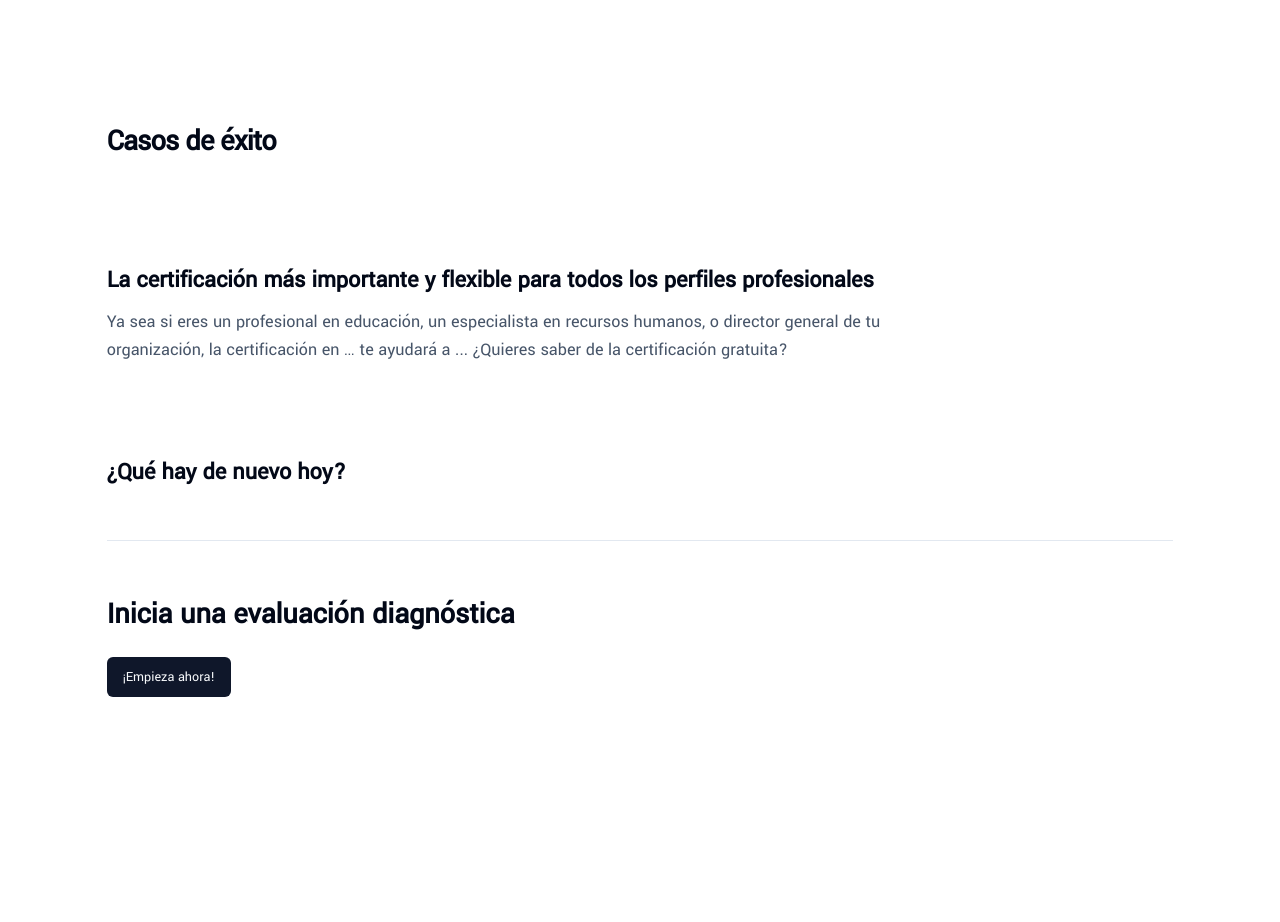
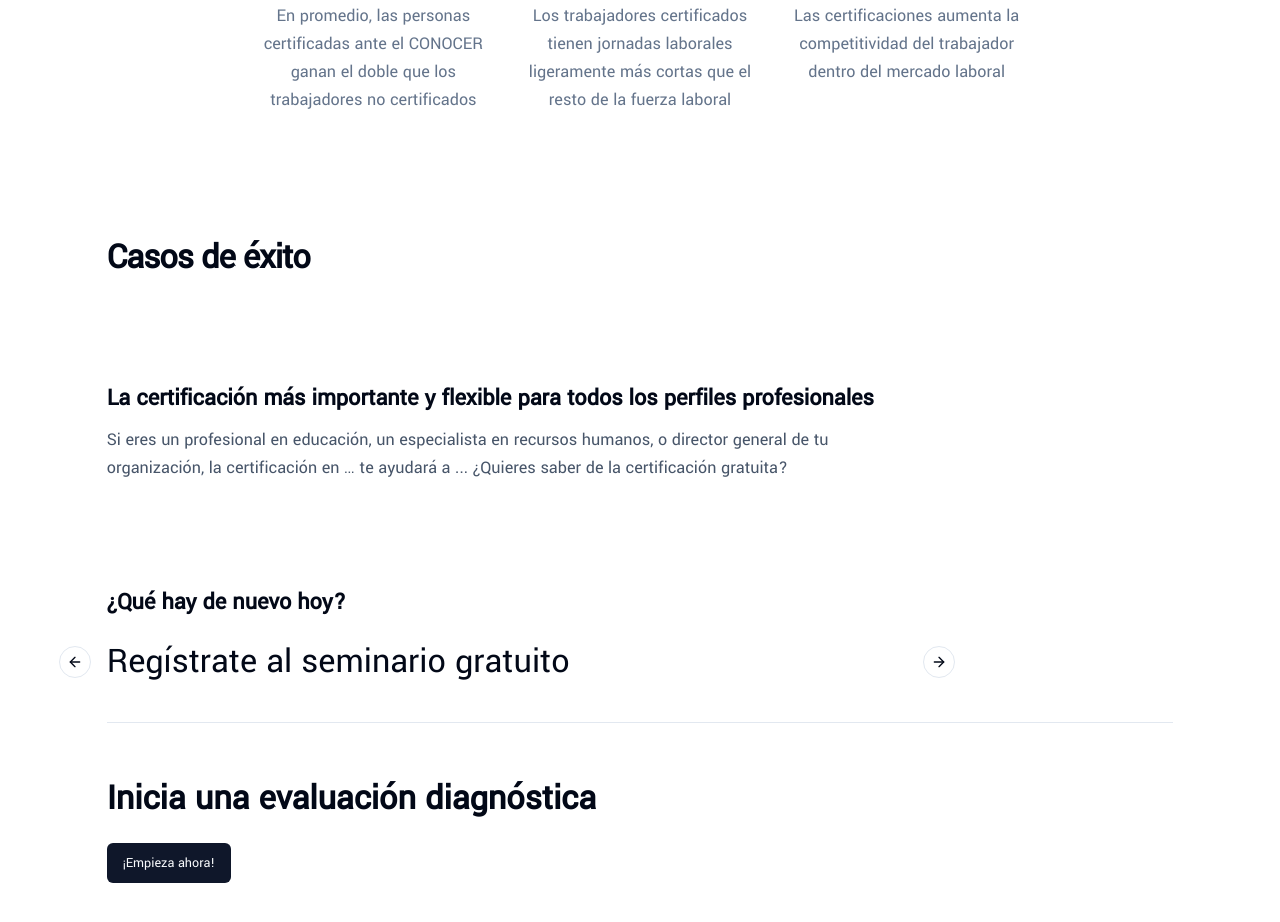
Before and after one commit to esphiritu/centro-evaluacion, a Next.js app: page / in a window 1280 px wide. Shown: the part 688-1610 px from the top of the page. Before the commit the page ends 1433 px from the top, so only its background shows below. Built offline with nearby package versions, Linux system fonts and the light colour scheme.

Commit message:
As the previos commit, I added some components to the -certificaciones y home- pages, specially new icons, a carrousel. Again, Navbar needs to be tested and adapted to mobile devices

```diff
--- a/package.json
+++ b/package.json
@@ -15,6 +15,7 @@
     "@radix-ui/react-slot": "^1.0.2",
     "class-variance-authority": "^0.7.0",
     "clsx": "^2.1.1",
+    "embla-carousel-react": "^8.1.3",
     "lucide-react": "^0.378.0",
     "next": "14.2.3",
     "next-themes": "^0.3.0",
--- a/src/app/page.js
+++ b/src/app/page.js
@@ -1,6 +1,14 @@
 import Link from "next/link";
 import Users from "../lib/jsonplaceholder/Users";
 import { Button, buttonVariants } from "@/components/ui/button";
+import { CircleDollarSign, HandshakeIcon, Key } from "lucide-react";
+import {
+  Carousel,
+  CarouselContent,
+  CarouselItem,
+  CarouselNext,
+  CarouselPrevious,
+} from "@/components/ui/carousel"
 
 const benefits = [
   // {
@@ -12,19 +20,19 @@ const benefits = [
   {
     title: "Accede a mejores salarios",
     description: "En promedio, las personas certificadas ante el CONOCER ganan el doble que los trabajadores no certificados ",
-    icon: "pending",
+    icon: <CircleDollarSign size={42} className="m-auto" />,
     id: "ams",
   },
   {
     title: "Mejora tus condiciones laborales",
     description: "Los trabajadores certificados tienen jornadas laborales ligeramente más cortas que el resto de la fuerza laboral",
-    icon: "pending",
+    icon: <HandshakeIcon size={42} className="m-auto" />,
     id: "mcl",
   },
   {
     title: "Encuentra mejores oportunidades",
     description: "Las certificaciones aumenta la competitividad del trabajador dentro del mercado laboral",
-    icon: "pending",
+    icon: <Key size={42} className="m-auto" />,
     id: "emo",
   },
 ]
@@ -33,8 +41,8 @@ export default function Home({ Component, pageProps }) {
   return (
     <>
       <main className="w-full lg:w-5/6 m-auto">
-        <section className="py-10 px-5 flex flex-col gap-8 items-center">
-          <h1 className="scroll-m-20 text-4xl font-extrabold tracking-tight lg:text-5xl py-1">Lleva tu vida profesional al éxito</h1>
+        <section className="py-10 px-5 flex flex-col gap-8 items-center h-3/4">
+          <h1 className="scroll-m-20 text-5xl font-extrabold tracking-tight lg:text-5xl py-1">Lleva tu vida profesional al éxito</h1>
           <p className="text-2xl text-slate-600">Impulsa tu carrera y respalda tu experiencia con certificaciones oficiales</p>
           <div>
             <Link href="./proyecto" className={buttonVariants({ variant: "outline" })}>Comienza ahora</Link>
@@ -43,33 +51,47 @@ export default function Home({ Component, pageProps }) {
         </section>
         <section className="py-10">
           <h2 className="scroll-m-20 text-3xl font-extrabold tracking-tight lg:text-4xl py-3 text-center">Beneficios de la certificación</h2>
-          <p className="text-2xl text-muted-foreground text-center">Las certificaciones permiten demostrar su habilidad para realizar tareas y funciones específicas a un alto nivel de rendimiento</p>
+          <p className="text-2xl text-muted-foreground text-center py-5">Las certificaciones permiten demostrar su habilidad para realizar tareas y funciones específicas a un alto nivel de rendimiento</p>
           <div className="flex flex-col sm:flex-col lg:flex-row justify-center items-baseline">
             {benefits.map((benefit => {
               return (
                 <div className="py-8 px-5 w-full lg:w-1/4" key={benefit.id}>
-                  <h3 className="text-2xl font-light text-center">{benefit.title}</h3>
+                  {benefit.icon}
+                  <h3 className="text-2xl font-light text-center mt-8">{benefit.title}</h3>
                   <p className="text-lg text-muted-foreground text-center">{benefit.description}</p>
                 </div>
-                )}
-              ))
+              )
+            }
+            ))
             }
           </div>
         </section>
         <section className="py-10 w-3/4">
-          <h2 className="scroll-m-20 text-3xl font-extrabold tracking-tight lg:text-3xl py-3">Casos de éxito</h2>
+          <h2 className="scroll-m-20 text-3xl font-extrabold tracking-tight lg:text-4xl py-3">Casos de éxito</h2>
         </section>
         <section className="py-10 w-3/4">
-          <h4 className="scroll-m-20 text-2xl font-bold tracking-normal lg:text-2xl py-3">La certificación más importante y flexible para todos los perfiles profesionales</h4>
-          <p className="text-lg text-slate-600">Ya sea si eres un profesional en educación, un especialista en recursos humanos, o director general de tu organización, la certificación en … te ayudará a ... ¿Quieres saber de la certificación gratuita?</p>
+          <h4 className="scroll-m-20 text-4xl font-bold tracking-normal lg:text-2xl py-3">La certificación más importante y flexible para todos los perfiles profesionales</h4>
+          <p className="text-lg text-slate-600">Si eres un profesional en educación, un especialista en recursos humanos, o director general de tu organización, la certificación en … te ayudará a ... ¿Quieres saber de la certificación gratuita?</p>
         </section>
         <section className="py-10 w-3/4">
-          <h3 className="scroll-m-20 text-2xl font-bold tracking-normal lg:text-2xl py-3">¿Qué hay de nuevo hoy?</h3>
+          <h3 className="scroll-m-20 text-2xl font-bold tracking-normal lg:text-2xl my-6">¿Qué hay de nuevo hoy?</h3>
+          <Carousel opts={{
+            align: "center",
+            loop: true,
+          }}>
+            <CarouselContent>
+              <CarouselItem><h1 className="text-4xl">Regístrate al seminario gratuito</h1></CarouselItem>
+              <CarouselItem><h1 className="text-4xl">Descarga la guía del candidato</h1></CarouselItem>
+              <CarouselItem><h1 className="text-4xl">Asiste al evento presencial</h1></CarouselItem>
+            </CarouselContent>
+            <CarouselPrevious />
+            <CarouselNext />
+          </Carousel>
         </section>
         {/* <Users/> */}
         <hr />
         <section className="py-10 w-3/4">
-          <h1 className="text-3xl font-bold py-4">Inicia una evaluación diagnóstica</h1>
+          <h1 className="text-4xl font-bold py-4">Inicia una evaluación diagnóstica</h1>
           <Button className={"my-2"}>¡Empieza ahora!</Button>
         </section>
       </main>
--- /dev/null
+++ b/src/components/ui/carousel.jsx
@@ -0,0 +1,194 @@
+"use client";
+import * as React from "react"
+import useEmblaCarousel from "embla-carousel-react";
+import { ArrowLeft, ArrowRight } from "lucide-react"
+
+import { cn } from "@/lib/utils"
+import { Button } from "@/components/ui/button"
+
+const CarouselContext = React.createContext(null)
+
+function useCarousel() {
+  const context = React.useContext(CarouselContext)
+
+  if (!context) {
+    throw new Error("useCarousel must be used within a <Carousel />")
+  }
+
+  return context
+}
+
+const Carousel = React.forwardRef((
+  {
+    orientation = "horizontal",
+    opts,
+    setApi,
+    plugins,
+    className,
+    children,
+    ...props
+  },
+  ref
+) => {
+  const [carouselRef, api] = useEmblaCarousel({
+    ...opts,
+    axis: orientation === "horizontal" ? "x" : "y",
+  }, plugins)
+  const [canScrollPrev, setCanScrollPrev] = React.useState(false)
+  const [canScrollNext, setCanScrollNext] = React.useState(false)
+
+  const onSelect = React.useCallback((api) => {
+    if (!api) {
+      return
+    }
+
+    setCanScrollPrev(api.canScrollPrev())
+    setCanScrollNext(api.canScrollNext())
+  }, [])
+
+  const scrollPrev = React.useCallback(() => {
+    api?.scrollPrev()
+  }, [api])
+
+  const scrollNext = React.useCallback(() => {
+    api?.scrollNext()
+  }, [api])
+
+  const handleKeyDown = React.useCallback((event) => {
+    if (event.key === "ArrowLeft") {
+      event.preventDefault()
+      scrollPrev()
+    } else if (event.key === "ArrowRight") {
+      event.preventDefault()
+      scrollNext()
+    }
+  }, [scrollPrev, scrollNext])
+
+  React.useEffect(() => {
+    if (!api || !setApi) {
+      return
+    }
+
+    setApi(api)
+  }, [api, setApi])
+
+  React.useEffect(() => {
+    if (!api) {
+      return
+    }
+
+    onSelect(api)
+    api.on("reInit", onSelect)
+    api.on("select", onSelect)
+
+    return () => {
+      api?.off("select", onSelect)
+    };
+  }, [api, onSelect])
+
+  return (
+    (<CarouselContext.Provider
+      value={{
+        carouselRef,
+        api: api,
+        opts,
+        orientation:
+          orientation || (opts?.axis === "y" ? "vertical" : "horizontal"),
+        scrollPrev,
+        scrollNext,
+        canScrollPrev,
+        canScrollNext,
+      }}>
+      <div
+        ref={ref}
+        onKeyDownCapture={handleKeyDown}
+        className={cn("relative", className)}
+        role="region"
+        aria-roledescription="carousel"
+        {...props}>
+        {children}
+      </div>
+    </CarouselContext.Provider>)
+  );
+})
+Carousel.displayName = "Carousel"
+
+const CarouselContent = React.forwardRef(({ className, ...props }, ref) => {
+  const { carouselRef, orientation } = useCarousel()
+
+  return (
+    (<div ref={carouselRef} className="overflow-hidden">
+      <div
+        ref={ref}
+        className={cn(
+          "flex",
+          orientation === "horizontal" ? "-ml-4" : "-mt-4 flex-col",
+          className
+        )}
+        {...props} />
+    </div>)
+  );
+})
+CarouselContent.displayName = "CarouselContent"
+
+const CarouselItem = React.forwardRef(({ className, ...props }, ref) => {
+  const { orientation } = useCarousel()
+
+  return (
+    (<div
+      ref={ref}
+      role="group"
+      aria-roledescription="slide"
+      className={cn(
+        "min-w-0 shrink-0 grow-0 basis-full",
+        orientation === "horizontal" ? "pl-4" : "pt-4",
+        className
+      )}
+      {...props} />)
+  );
+})
+CarouselItem.displayName = "CarouselItem"
+
+const CarouselPrevious = React.forwardRef(({ className, variant = "outline", size = "icon", ...props }, ref) => {
+  const { orientation, scrollPrev, canScrollPrev } = useCarousel()
+
+  return (
+    (<Button
+      ref={ref}
+      variant={variant}
+      size={size}
+      className={cn("absolute  h-8 w-8 rounded-full", orientation === "horizontal"
+        ? "-left-12 top-1/2 -translate-y-1/2"
+        : "-top-12 left-1/2 -translate-x-1/2 rotate-90", className)}
+      disabled={!canScrollPrev}
+      onClick={scrollPrev}
+      {...props}>
+      <ArrowLeft className="h-4 w-4" />
+      <span className="sr-only">Previous slide</span>
+    </Button>)
+  );
+})
+CarouselPrevious.displayName = "CarouselPrevious"
+
+const CarouselNext = React.forwardRef(({ className, variant = "outline", size = "icon", ...props }, ref) => {
+  const { orientation, scrollNext, canScrollNext } = useCarousel()
+
+  return (
+    (<Button
+      ref={ref}
+      variant={variant}
+      size={size}
+      className={cn("absolute h-8 w-8 rounded-full", orientation === "horizontal"
+        ? "-right-12 top-1/2 -translate-y-1/2"
+        : "-bottom-12 left-1/2 -translate-x-1/2 rotate-90", className)}
+      disabled={!canScrollNext}
+      onClick={scrollNext}
+      {...props}>
+      <ArrowRight className="h-4 w-4" />
+      <span className="sr-only">Next slide</span>
+    </Button>)
+  );
+})
+CarouselNext.displayName = "CarouselNext"
+
+export { Carousel, CarouselContent, CarouselItem, CarouselPrevious, CarouselNext };
```
Also changed, not shown: src/app/certificaciones/page.js (+17 -14 lines), 1 other file (tests, documents, lock files or other folders).
